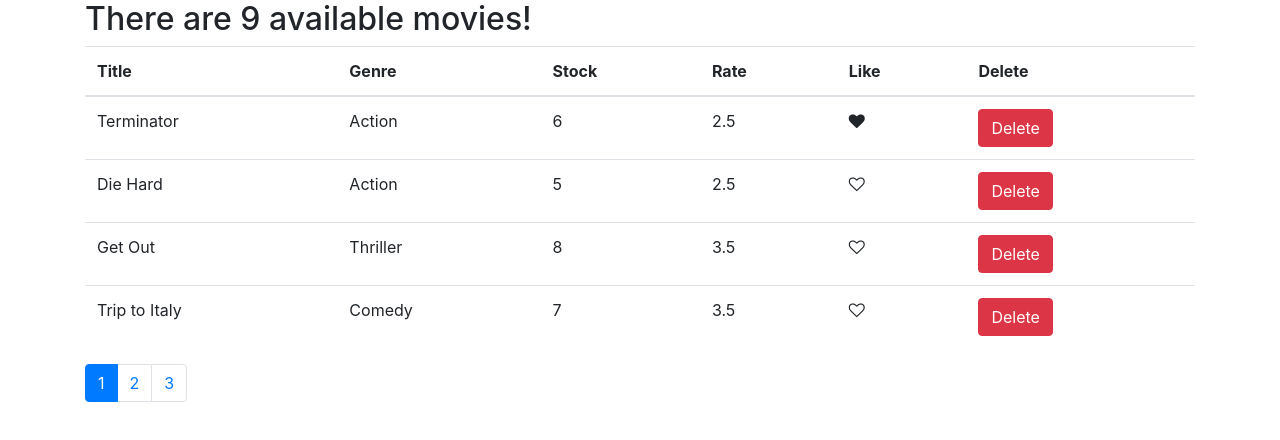
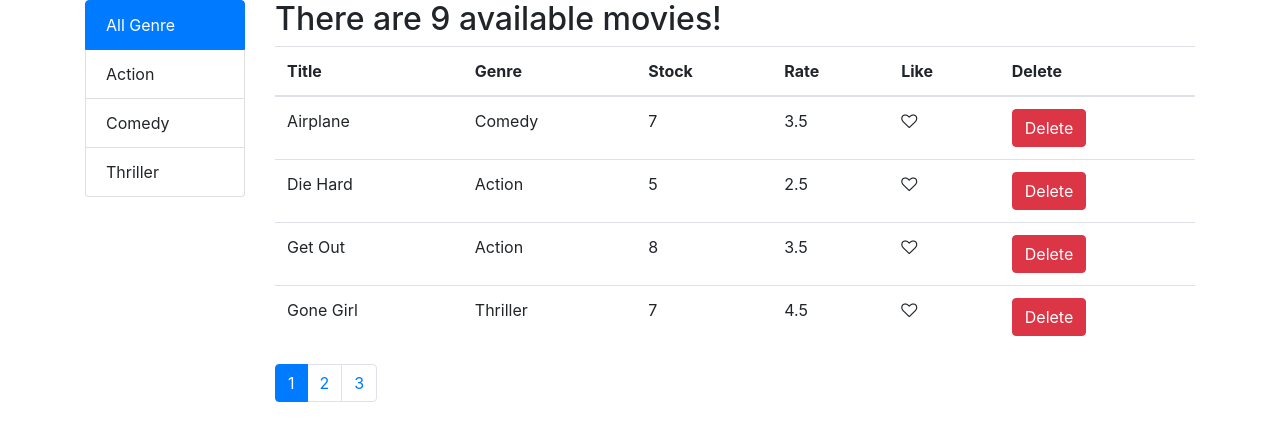
Before and after one commit to shahryar-h/vidlyCodeWithMosh, a React (Create React App) app: page / in a window 1280 px wide. Shown: the top 440 px of the page. Built offline with nearby package versions, Linux system fonts and the light colour scheme.

Commit message:
movie list done

```diff
--- a/src/components/common/like.jsx
+++ b/src/components/common/like.jsx
@@ -7,7 +7,7 @@ const Like = (props) => {
     <i
       onClick={props.onClick}
       style={{ cursor: "pointer" }}
-      class={classes}
+      className={classes}
       aria-hidden="true"
     ></i>
   );
--- /dev/null
+++ b/src/components/common/listgroup.jsx
@@ -0,0 +1,33 @@
+import React, { Component } from "react";
+
+const Listgroup = (props) => {
+  const {
+    genres,
+    onItemSelect,
+    textProperty,
+    valueProperty,
+    selectedItem,
+  } = props;
+  return (
+    <ul className="list-group">
+      {genres.map((g) => (
+        <li
+          key={g[valueProperty]}
+          className={
+            g[textProperty] === selectedItem
+              ? "list-group-item active"
+              : "list-group-item"
+          }
+          onClick={() => onItemSelect(g[textProperty])}
+        >
+          {g[textProperty]}
+        </li>
+      ))}
+    </ul>
+  );
+};
+Listgroup.defaultProps = {
+  textProperty: "name",
+  valueProperty: "_id",
+};
+export default Listgroup;
--- a/src/components/pagination.js
+++ b/src/components/common/pagination.js
@@ -3,8 +3,9 @@ import _ from "lodash";
 
 const Pagination = (props) => {
   const { itemsCount, pageSize, onPageChange, currentPage } = props;
+
   const pageCount = Math.ceil(itemsCount / pageSize);
-  if (pageCount === 0) return null;
+  if (pageCount === 1) return null;
   const pages = _.range(1, pageCount + 1);
 
   return (
--- a/src/components/movies.jsx
+++ b/src/components/movies.jsx
@@ -1,17 +1,25 @@
 import React, { Component } from "react";
-import Like from "./common/like";
-import Pagination from "./pagination";
+import Pagination from "./common/pagination";
 import { getMovies } from "../services/fakeMovieService";
 import { getGenres } from "../services/fakeGenreService";
 import { paginate } from "../utils/paginate";
+import Listgroup from "./common/listgroup";
+import MoviesTable from "./moviesTable";
+import _ from "lodash";
 
 class Movies extends Component {
   state = {
-    movies: getMovies(),
-    genres: getGenres(),
+    movies: [],
+    genres: [],
     pageSize: 4,
     currentPage: 1,
+    currentGenre: "All Genre",
+    sortColumn: { path: "title", order: "asc" },
   };
+  componentDidMount() {
+    const genres = [{ _id: "", name: "All Genre" }, ...getGenres()];
+    this.setState({ movies: getMovies(), genres });
+  }
 
   handleDelete = (movie) => {
     console.log(movie._id);
@@ -36,61 +44,69 @@ class Movies extends Component {
   handlePageChange = (page) => {
     this.setState({ currentPage: page });
   };
+  handleGenreselect = (genre) => {
+    this.setState({ currentGenre: genre, currentPage: 1 });
+  };
+  filterMovies = (allmovies, currentGenre) => {
+    if (currentGenre !== "All Genre") {
+      const filteredMovies = allmovies.filter(
+        (movie) => movie.genre.name == currentGenre
+      );
+      return filteredMovies;
+    }
+    return allmovies;
+  };
 
+  handleSort = (sortColumn) => {
+    this.setState({ sortColumn });
+  };
   render() {
     const { length: count } = this.state.movies;
-    const { currentPage, pageSize, movies: allmovies, genres } = this.state;
+    const {
+      currentPage,
+      pageSize,
+      movies: allmovies,
+      genres,
+      sortColumn,
+      currentGenre,
+    } = this.state;
     if (count === 0) return <h2>There are no available movies!</h2>;
 
-    // const filteredMovies = filterMovies(allmovies);
-    const movies = paginate(allmovies, currentPage, pageSize);
+    const filteredMovies = this.filterMovies(allmovies, currentGenre);
+    const sorted = _.orderBy(
+      filteredMovies,
+      [sortColumn.path],
+      [sortColumn.order]
+    );
+
+    const movies = paginate(sorted, currentPage, pageSize);
 
     return (
-      <React.Fragment>
-        <h2>There are {this.state.movies.length} available movies!</h2>
-        <table className="table">
-          <thead>
-            <tr>
-              <th scope="col">Title</th>
-              <th scope="col">Genre</th>
-              <th scope="col">Stock</th>
-              <th scope="col">Rate</th>
-              <th scope="col">Like</th>
-              <th scope="col">Delete</th>
-            </tr>
-          </thead>
-          <tbody>
-            {movies.map((movie) => (
-              <tr key={movie.id}>
-                <td>{movie.title}</td>
-                <td>{movie.genre.name}</td>
-                <td>{movie.numberInStock}</td>
-                <td>{movie.dailyRentalRate}</td>
-                <td>
-                  <Like
-                    liked={movie.liked}
-                    onClick={() => this.handleLike(movie)}
+      <div className="row">
+        <div className="col-2">
+          <Listgroup
+            genres={genres}
+            selectedItem={currentGenre}
+            onItemSelect={this.handleGenreselect}
           />
-                </td>
-                <td>
-                  <button
-                    onClick={() => this.handleDelete(movie)}
-                    className="btn btn-danger"
-                  >
-                    Delete
-                  </button>
-                </td>
-              </tr>
-            ))}
-          </tbody>
-        </table>
+        </div>
+        <div className="col">
+          <h2>There are {filteredMovies.length} available movies!</h2>
+          <MoviesTable
+            movies={movies}
+            sortColumn={sortColumn}
+            onLike={this.handleLike}
+            onDelete={this.handleDelete}
+            onSort={this.handleSort}
+          />
           <Pagination
-          itemsCount={count}
+            itemsCount={filteredMovies.length}
             pageSize={pageSize}
             currentPage={currentPage}
             onPageChange={this.handlePageChange}
           />
-      </React.Fragment>
+        </div>
+      </div>
     );
   }
 }
--- /dev/null
+++ b/src/components/moviesTable.jsx
@@ -0,0 +1,65 @@
+import React, { Component } from "react";
+import Like from "./common/like";
+
+class MoviesTable extends Component {
+  raisSort = (path) => {
+    const sortColumn = { ...this.props.sortColumn };
+    if (sortColumn.path === path) {
+      sortColumn.order = sortColumn.order === "asc" ? "desc" : "asc";
+    } else {
+      sortColumn.path = path;
+      sortColumn.order = "asc";
+    }
+    this.props.onSort(sortColumn);
+  };
+
+  render() {
+    const { movies, onDelete, onLike } = this.props;
+
+    return (
+      <table className="table">
+        <thead>
+          <tr>
+            <th onClick={() => this.raisSort("title")} scope="col">
+              Title
+            </th>
+            <th onClick={() => this.raisSort("genre.name")} scope="col">
+              Genre
+            </th>
+            <th onClick={() => this.raisSort("numberInStock")} scope="col">
+              Stock
+            </th>
+            <th onClick={() => this.raisSort("dailyRentalRate")} scope="col">
+              Rate
+            </th>
+            <th scope="col">Like</th>
+            <th scope="col">Delete</th>
+          </tr>
+        </thead>
+        <tbody>
+          {movies.map((movie) => (
+            <tr key={movie.id}>
+              <td>{movie.title}</td>
+              <td>{movie.genre.name}</td>
+              <td>{movie.numberInStock}</td>
+              <td>{movie.dailyRentalRate}</td>
+              <td>
+                <Like liked={movie.liked} onClick={() => onLike(movie)} />
+              </td>
+              <td>
+                <button
+                  onClick={() => onDelete(movie)}
+                  className="btn btn-danger"
+                >
+                  Delete
+                </button>
+              </td>
+            </tr>
+          ))}
+        </tbody>
+      </table>
+    );
+  }
+}
+
+export default MoviesTable;
--- a/src/services/fakeMovieService.js
+++ b/src/services/fakeMovieService.js
@@ -20,14 +20,14 @@ const movies = [
   {
     _id: "5b21ca3eeb7f6fbccd471817",
     title: "Get Out",
-    genre: { _id: "5b21ca3eeb7f6fbccd471820", name: "Thriller" },
+    genre: { _id: "5b21ca3eeb7f6fbccd471820", name: "Action" },
     numberInStock: 8,
     dailyRentalRate: 3.5,
   },
   {
     _id: "5b21ca3eeb7f6fbccd471819",
     title: "Trip to Italy",
-    genre: { _id: "5b21ca3eeb7f6fbccd471814", name: "Comedy" },
+    genre: { _id: "5b21ca3eeb7f6fbccd471814", name: "Action" },
     numberInStock: 7,
     dailyRentalRate: 3.5,
   },
```
Lines whose indentation alone changed are shown as unchanged.
